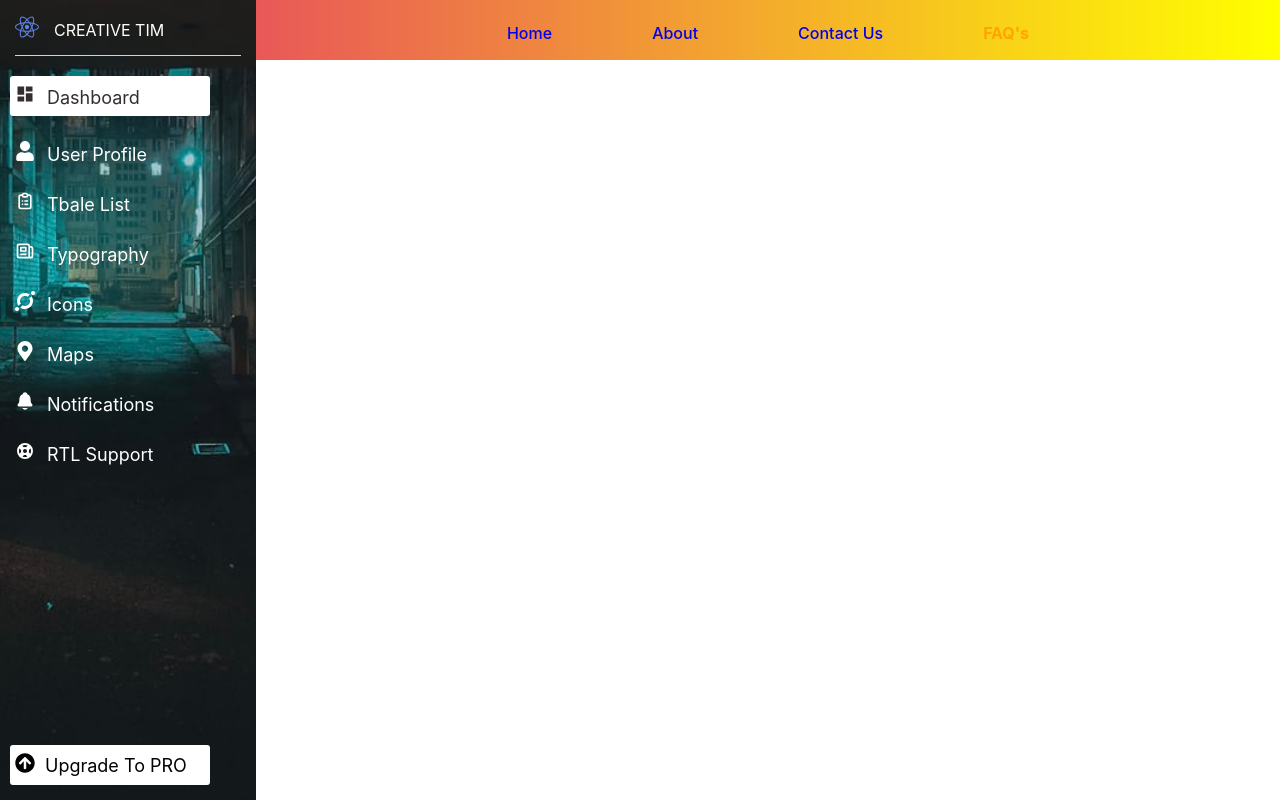
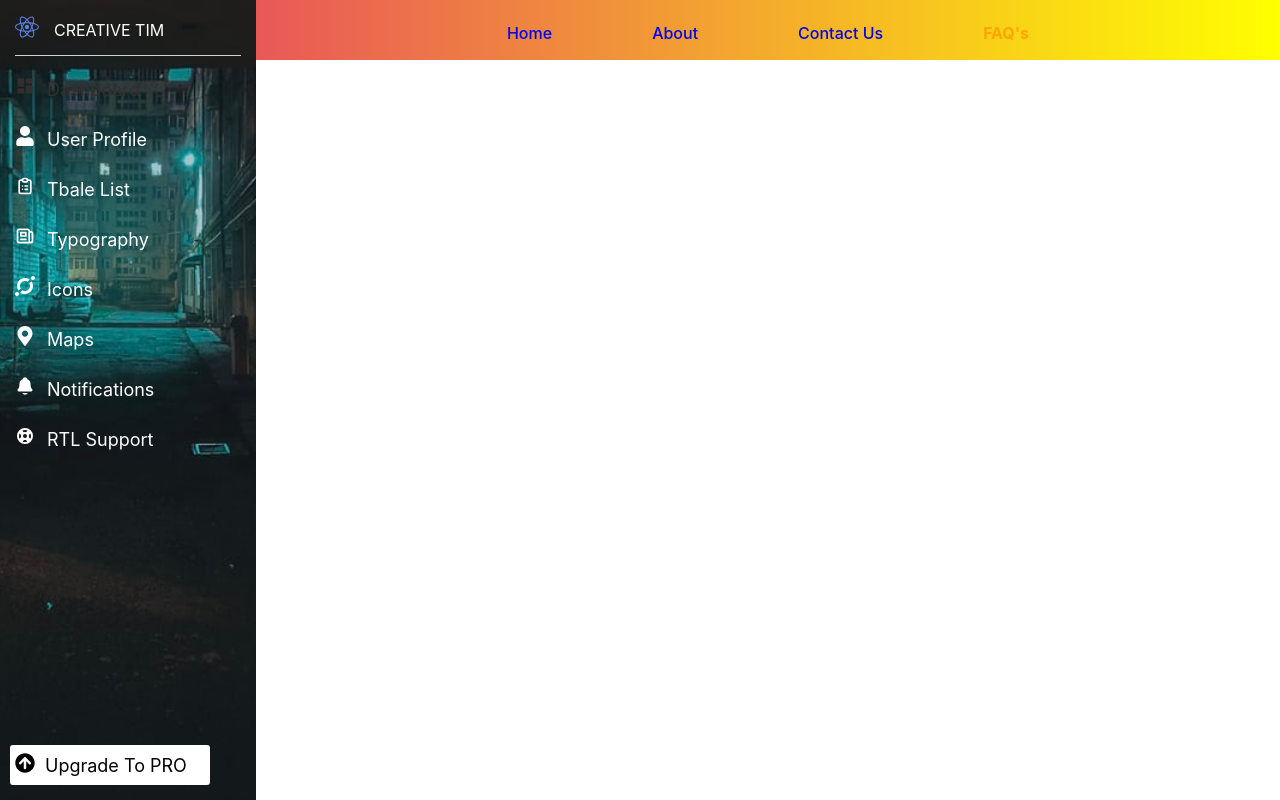
Before and after one commit to Zaibi727/Collection-of-Designs, a React (Create React App) app: page / in a window 1280 px wide. Built offline with nearby package versions, Linux system fonts and the light colour scheme.

Commit message:
Update SideNav.jsx

```diff
--- a/src/components/sideBar/SideNav.jsx
+++ b/src/components/sideBar/SideNav.jsx
@@ -51,8 +51,8 @@ export default function SideNav() {
                       </div>
                 <ul className={styles.SideNavUl}>
                    <Router>
-                        <li className={styles.dashboard}>
-                           <NavLink to="/" className={styles.linkk}><span><MdDashboard /></span>Dashboard</NavLink>
+                        <li activeClassName={styles.aactive}>
+                           <NavLink to="/home" className={styles.linkk}><span><MdDashboard /></span>Dashboard</NavLink>
                         </li>
 
 
```
